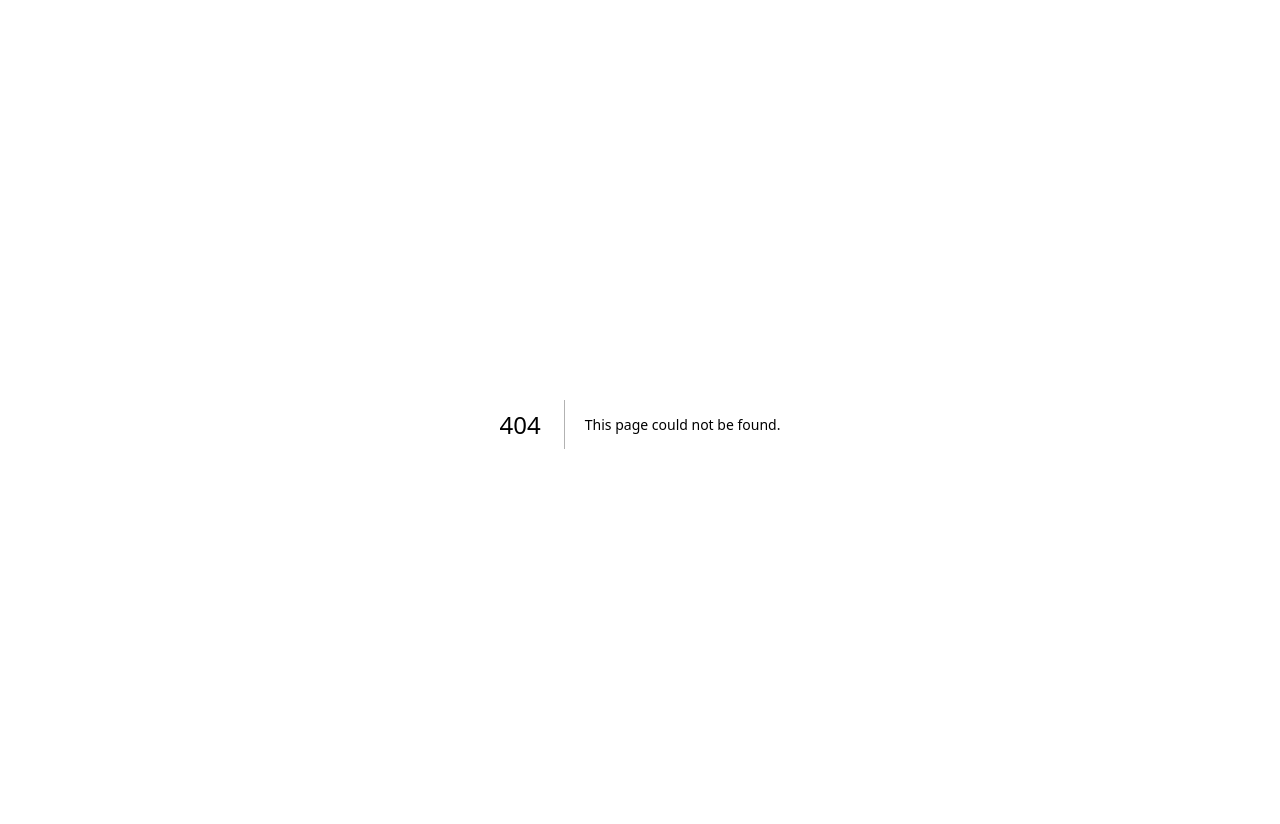
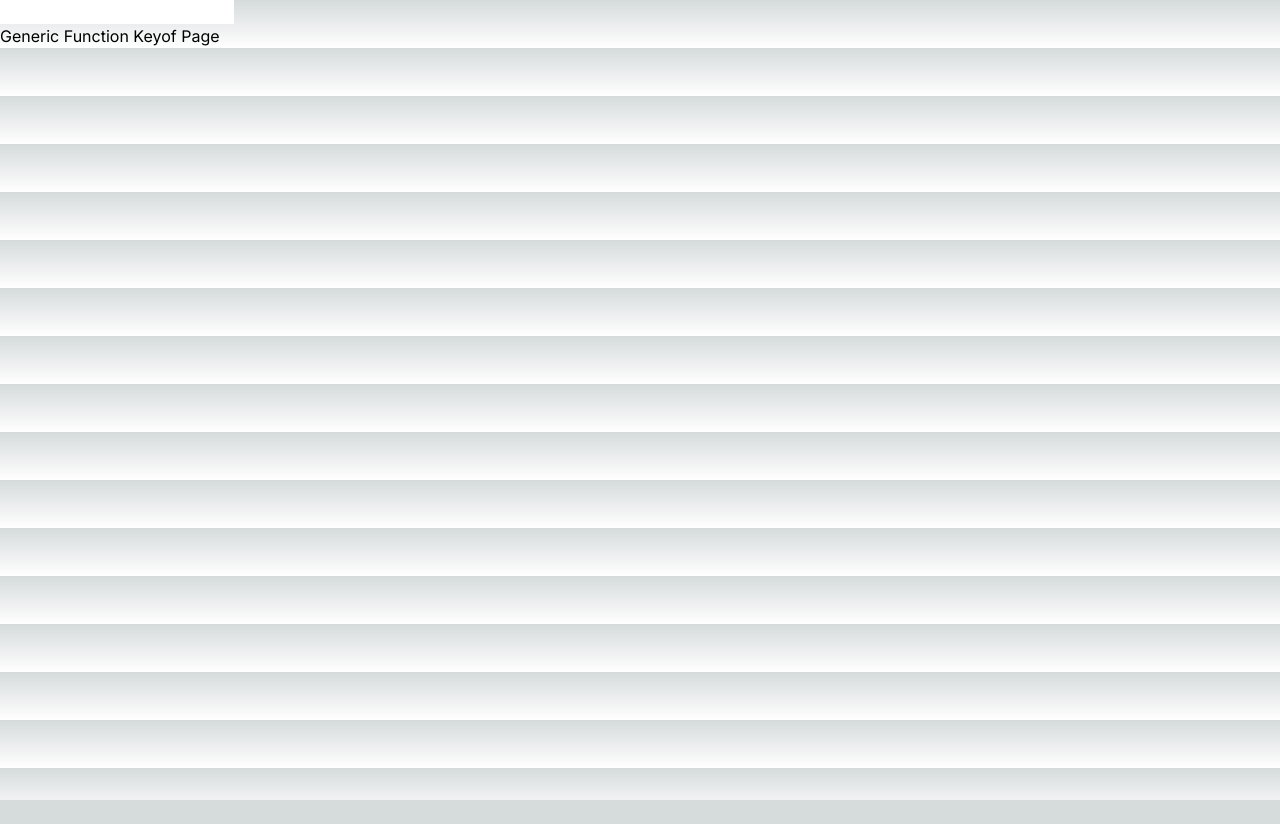
Before and after one commit to roschanet/ts-explore, a Next.js app: page /genericFunctionKeyof in a window 1280 px wide. Before the commit this address had no page. After the commit the page ends 800 px from the top, so only its background shows below. Built offline with nearby package versions, Linux system fonts and the light colour scheme.

Commit message:
Generic function part 3, generic function with keyof

```diff
--- /dev/null
+++ b/src/app/genericFunctionKeyof/page.tsx
@@ -0,0 +1,12 @@
+import { extractAndConvert } from "@/generics/genericFunctionKeyof"
+
+export default function GenericFunctionKeyof(){
+    const obj = extractAndConvert({name: 'Welly'}, 'name')
+    console.log(obj);
+
+    return (
+        <>
+        <h1>Generic Function Keyof Page</h1>
+        </>
+    )
+}
--- /dev/null
+++ b/src/generics/genericFunctionKeyof.ts
@@ -0,0 +1,3 @@
+export function extractAndConvert<T extends object, U extends keyof T>(obj: T, key: U){
+    return `Value: ${obj[key]}`
+}
```
Also changed, not shown: src/generics/genericClasses.ts (added).
